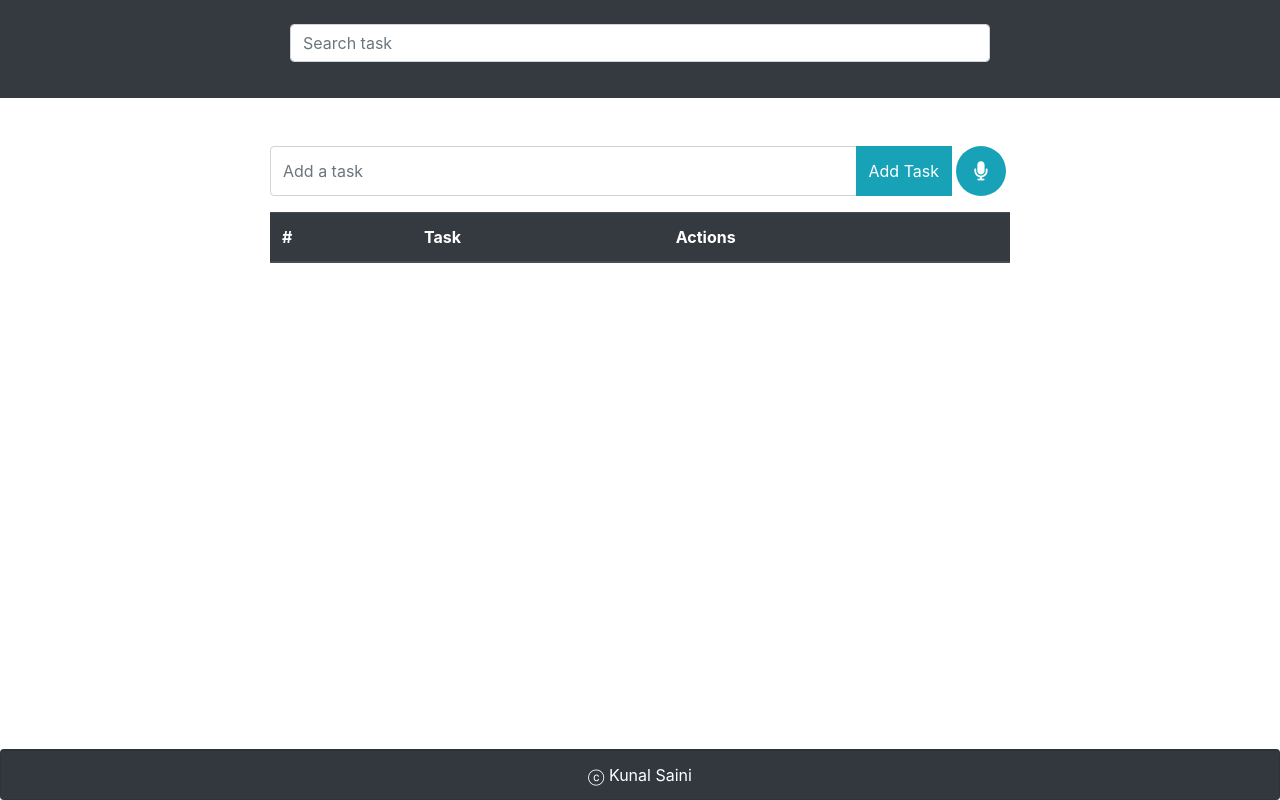
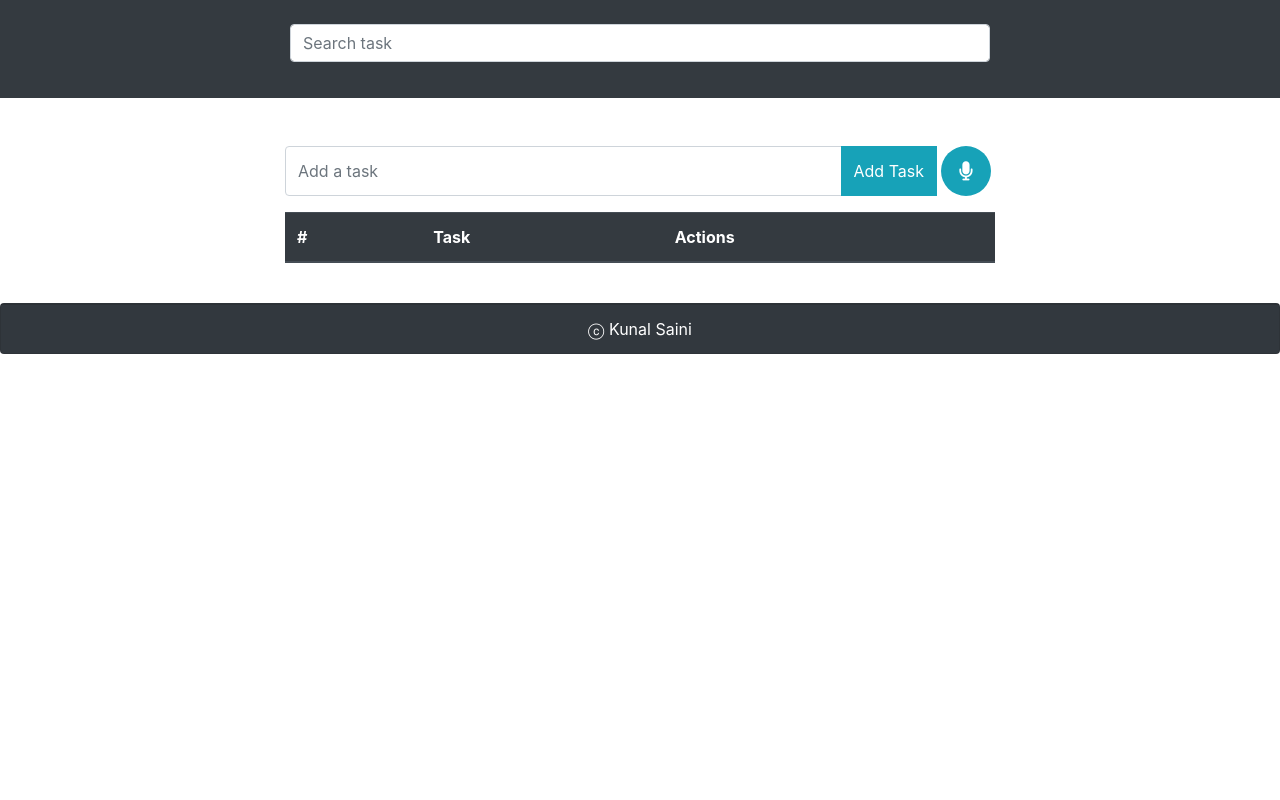
Before and after one commit to Kunal-Saini-22/Easy-Task-app, a plain HTML site: page index.html in a window 1280 px wide. Drawn offline with nearby package versions, Linux system fonts and the light colour scheme.

```diff
--- a/index.html
+++ b/index.html
@@ -6,9 +6,6 @@
 
     <!-- bootstrap css link -->
     <link rel="stylesheet" href="https://cdn.jsdelivr.net/npm/bootstrap@4.4.1/dist/css/bootstrap.min.css" integrity="sha384-Vkoo8x4CGsO3+Hhxv8T/Q5PaXtkKtu6ug5TOeNV6gBiFeWPGFN9MuhOf23Q9Ifjh" crossorigin="anonymous">
-
-    <!-- fontawesome kit link -->
-    <script src="https://kit.fontawesome.com/42b618852b.js" crossorigin="anonymous"></script>
 
     <!-- linking stylesheet -->
     <link rel="stylesheet" href="style.css">
@@ -38,10 +35,10 @@
 <!-- nav bar end -->
 
 <!-- main section start -->
-<main>
-    <div class="container-fluid">
+<main class="out">
+    <div class="container-fluid" style="min-width: 460px; max-width: 770px;">
         <div class="container mx-auto" style="min-width: 460px; max-width: 770px;">
-            <div class = "mt-5">
+            <div class = "mt-5 out" style="height: fit-content">
                 <div class="input-group my-3 center out1">
                     <input id="task" type="text" class="form-control py-4" placeholder="Add a task" aria-label="Add a task" aria-describedby="button-addon2" required >
                     <div class="input-group-append ">
@@ -72,13 +69,19 @@
 <!-- main section end  -->
 
 <!-- footer start -->
-    <div class="card text-center bg-dark " id="footer">
+<footer class="out">
+    <div class="card text-center bg-dark footer" id="footer">
         <div class="card-footer text-body-secondary " style="color: white;">
             ⓒ Kunal Saini
         </div>
     </div>
+</footer>
 <!-- footer end -->
 
+ <!-- fontawesome kit link -->
+<script src="https://kit.fontawesome.com/42b618852b.js" crossorigin="anonymous"></script>
+
+<!-- script file -->
 <script src="script.js"></script>
 
 </body>
--- a/style.css
+++ b/style.css
@@ -53,8 +53,7 @@
 }
 
 #footer{
-  position: fixed;
-  bottom: 0;
+  margin-top: 40px;
   width: 100%;
   min-width: 475px;
 }
```
